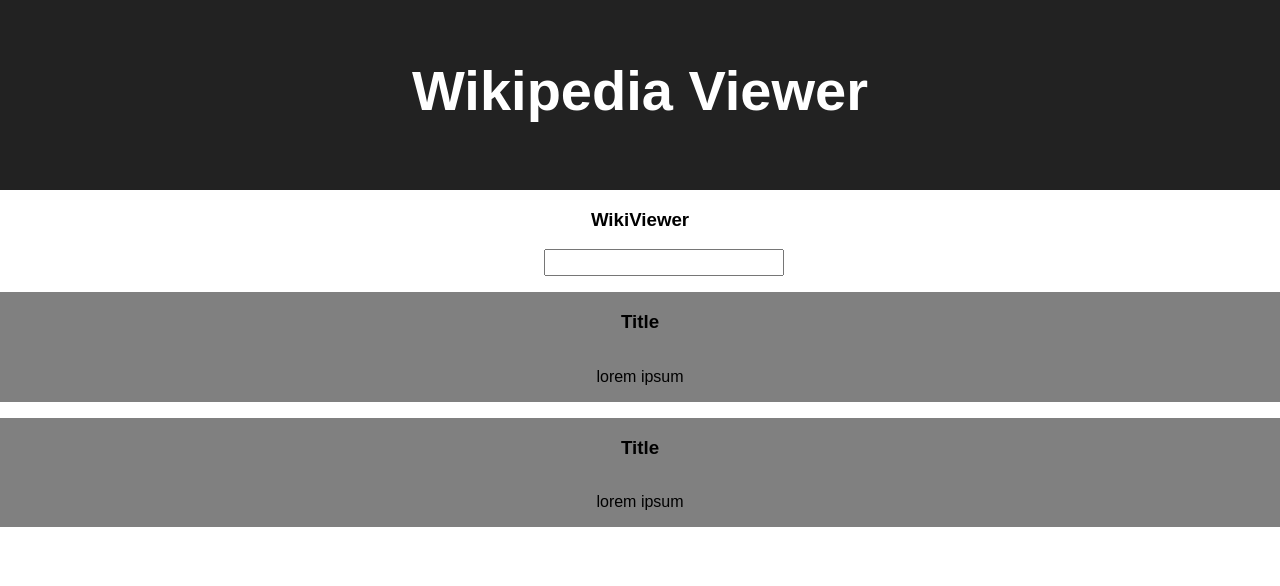
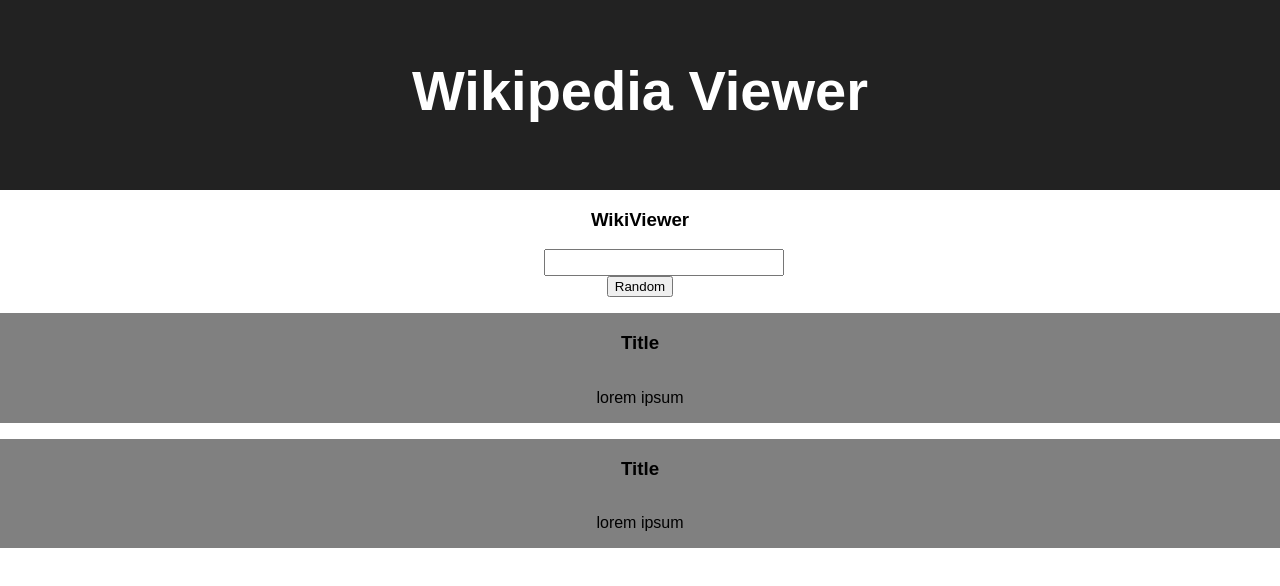
Before and after one commit to JayDJayG/WikipediaViewer, a React (Create React App) app: page / in a window 1280 px wide. Shown: the top 586 px of the page. Built offline with nearby package versions, Linux system fonts and the light colour scheme.

Commit message:
Added Random functionality, it will display a Random Wikipedia page aafter pressing the button Random

```diff
--- a/src/App.js
+++ b/src/App.js
@@ -1,6 +1,9 @@
 import React, { Component } from 'react';
 import './App.css';
 
+//git config --global core.autocrlf true
+
+const randomRequest = "https://en.wikipedia.org/api/rest_v1/page/random/title";
 
 class SearchBox extends Component {
   constructor(){
@@ -12,7 +15,7 @@
 
 updateSearch(event){
   this.setState({search : event.target.value});
-  console.log(  this.state.search);
+
 }
 
   render(){
@@ -42,6 +45,49 @@
   }
 }
 
+class Random extends Component {
+  constructor(props) {
+    super(props);
+    this.state = {
+      uri : {},
+    }
+
+  }
+
+  randomClick() {
+
+
+       fetch(randomRequest)
+        .then(response => response.json())
+        .then(data => this.setState({ uri: data.items})).catch(err => console.log('ERROR', err));
+
+
+        this.openWindow(this.state.uri[0]);
+
+
+     }
+
+     openWindow(obj){
+
+       let objetivo = obj;
+       if (objetivo) window.open('https://en.wikipedia.org/wiki/' +objetivo.title) ;
+     }
+
+
+  handleButtonClick() {
+  this.randomClick();
+}
+
+  render(){
+    return(
+    <div>
+    <button onClick={this.handleButtonClick.bind(this)}>
+          Random
+        </button>
+    </div>
+  );
+  }
+}
 
 class App extends Component {
   render() {
@@ -52,6 +98,7 @@
         </header>
         <div>
           <SearchBox/>
+          <Random/>
           <p></p>
           <QueryResolutions/>
           <p></p>
```
